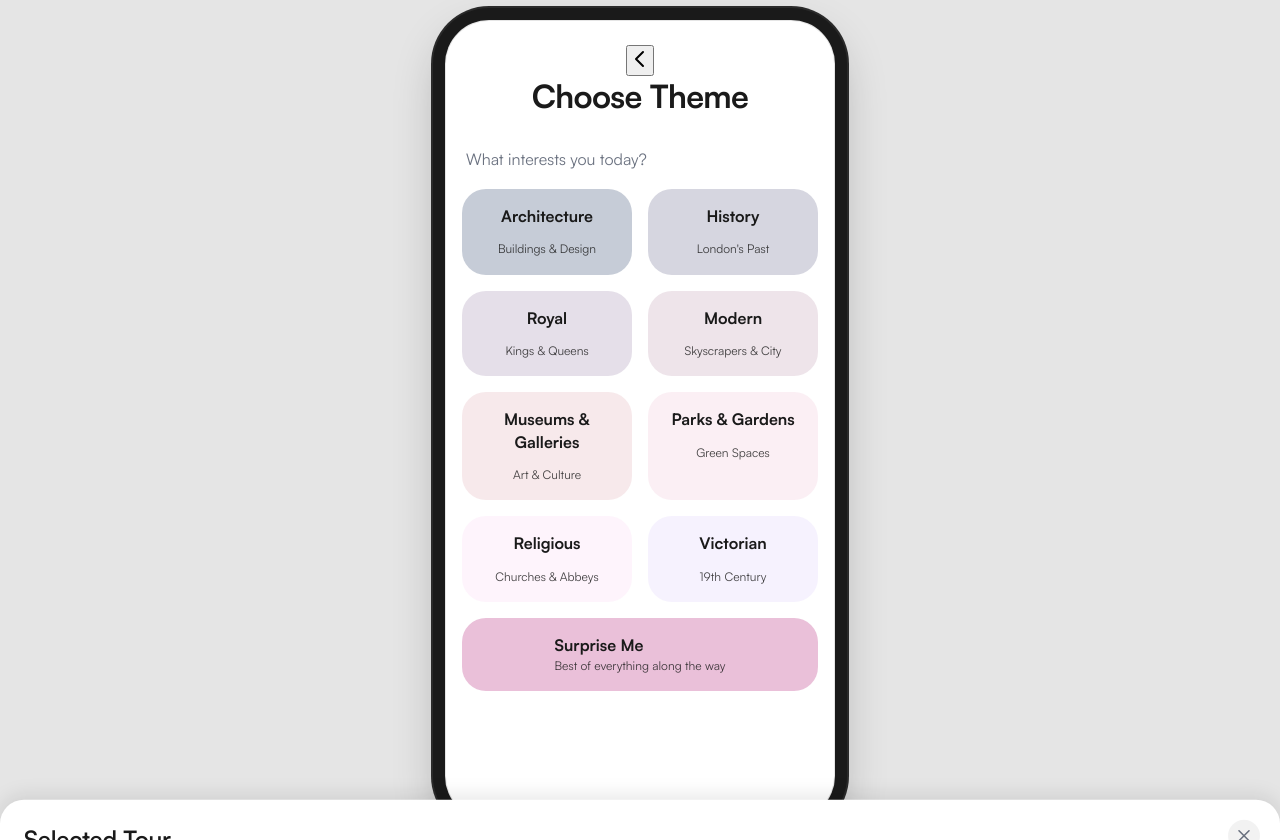
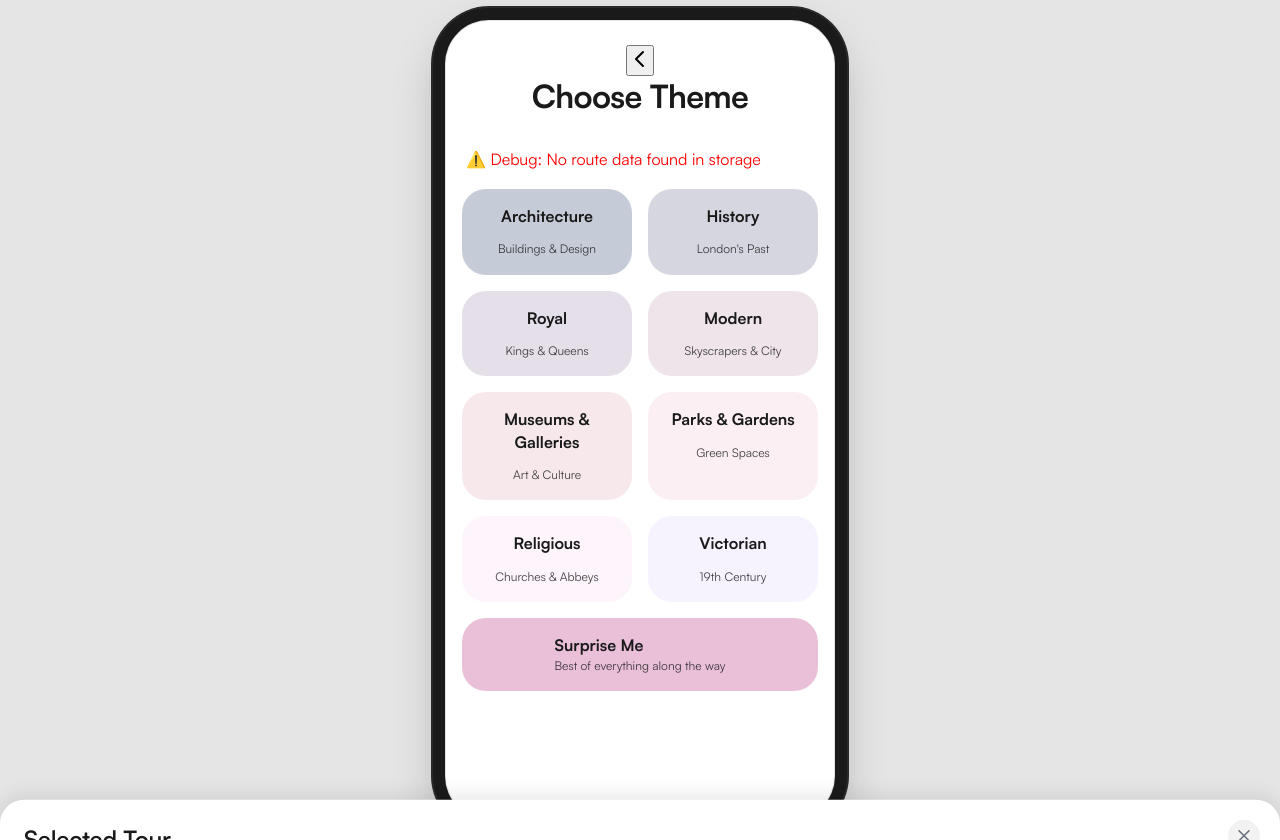
Before and after one commit to qubula/Explore-London---Landmarks, a FastAPI app: page /mobile/tour-type in a window 1280 px wide. Run offline with FastAPI, Linux system fonts and the light colour scheme.

Commit message:
Add visual debug messages for theme availability
- Shows red warning if no route data in localStorage
- Shows blue "Checking..." message during API call
- Shows orange error if API fails
- Shows actual error message to help diagnose issue
- Bump to v=8 for cache refresh

Co-Authored-By: Claude Sonnet 4.5 <noreply@anthropic.com>

```diff
--- a/App/Web_App/static/mobile/js/tour_selection.js
+++ b/App/Web_App/static/mobile/js/tour_selection.js
@@ -56,6 +56,13 @@ async function checkTourAvailability() {
     if (!startData || !endData) {
         console.warn('No route information found - cannot check availability');
         console.log('[Tour Availability] Skipping - showing all themes');
+
+        // Temporary debug message for user
+        const descElem = document.getElementById('tour-desc');
+        if (descElem) {
+            descElem.textContent = '⚠️ Debug: No route data found in storage';
+            descElem.style.color = 'red';
+        }
         return;
     }
 
@@ -69,12 +76,23 @@ async function checkTourAvailability() {
 
     console.log('[Tour Availability] Checking:', { start, end, mode });
 
+    // Temporary debug message showing we're checking
+    const descElem = document.getElementById('tour-desc');
+    if (descElem) {
+        descElem.textContent = '🔄 Checking available themes...';
+        descElem.style.color = 'blue';
+    }
+
     try {
         const response = await fetch('/api/check-tour-availability', {
             method: 'POST',
             headers: { 'Content-Type': 'application/json' },
             body: JSON.stringify({ start, end, mode })
         });
+
+        if (!response.ok) {
+            throw new Error(`HTTP ${response.status}: ${response.statusText}`);
+        }
 
         const data = await response.json();
 
@@ -128,6 +146,13 @@ async function checkTourAvailability() {
         }
     } catch (error) {
         console.error('[Tour Availability] Error:', error);
+
+        // Temporary debug message for user
+        const descElem = document.getElementById('tour-desc');
+        if (descElem) {
+            descElem.textContent = `⚠️ Debug: API error - ${error.message}`;
+            descElem.style.color = 'orange';
+        }
         // If there's an error, show all tours (fail gracefully)
     }
 }
--- a/App/Web_App/templates/mobile/tour_type.html
+++ b/App/Web_App/templates/mobile/tour_type.html
@@ -128,6 +128,6 @@
         </main>
     </div>
 
-    <script src="/static/mobile/js/tour_selection.js?v=7"></script>
+    <script src="/static/mobile/js/tour_selection.js?v=8"></script>
 </body>
 </html>
```
